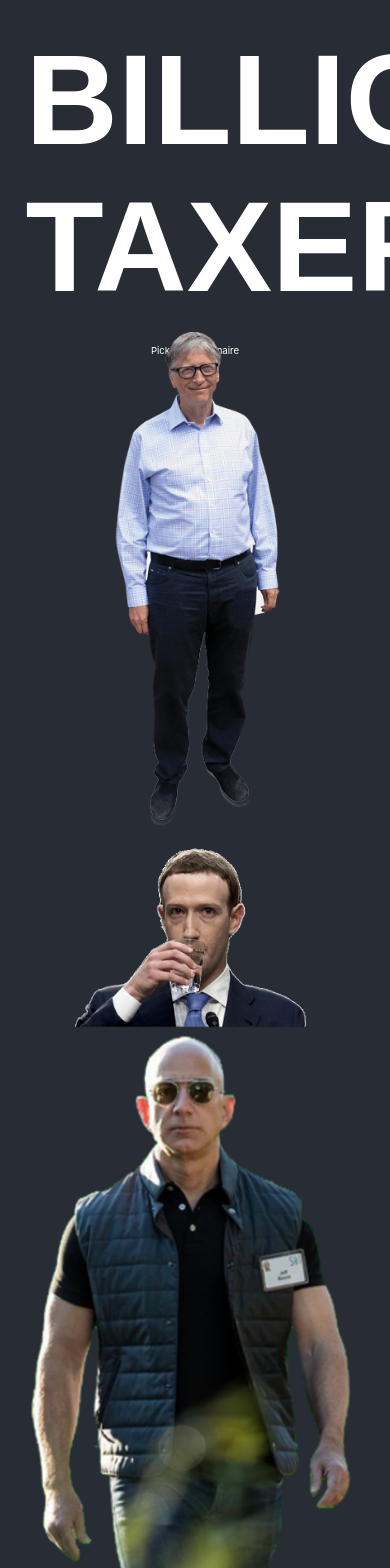
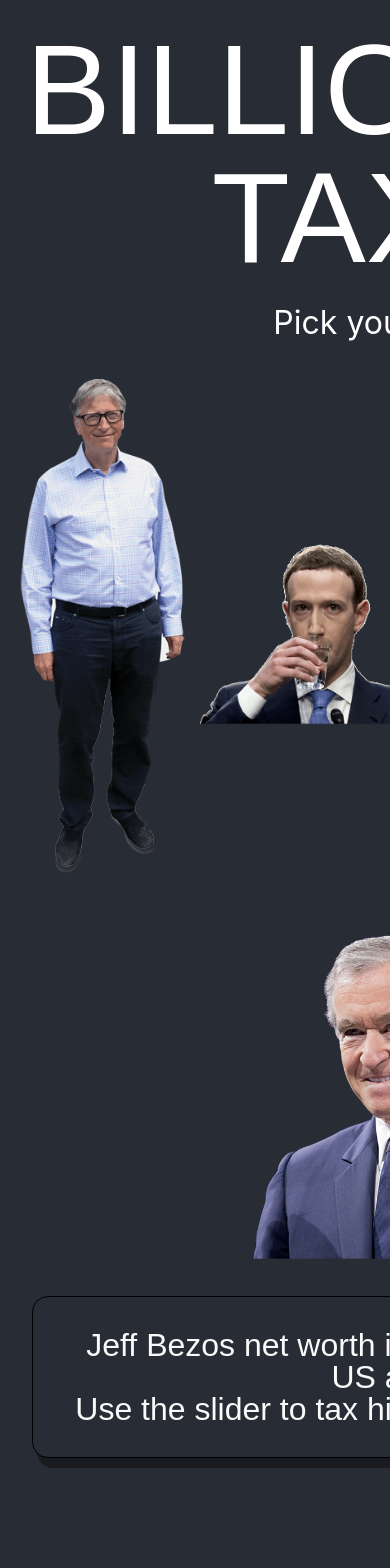
Before and after one commit to hey-irh/Billionaire-Taxer, a React (Create React App) app: page / in a window 390 px wide. Shown: the top 1568 px of the page. Built offline with nearby package versions, Linux system fonts and the light colour scheme.

Commit message:
added css reset, started adding responsive mobile styling

```diff
--- a/src/Components/Statements/Statements.css
+++ b/src/Components/Statements/Statements.css
@@ -11,12 +11,6 @@
 }
 
 .networth {
-  text-align: center;
-  position: sticky;
-  position: absolute;
-
-  bottom: 0;
-  top: 0.5em;
   background-color: #282c34;
   font-family: 'Alegreya Sans', sans-serif;
   padding-bottom: 3em;
@@ -25,4 +19,5 @@
 
 .textBox {
   padding-right: 5em;
+  height: 100%;
 }
--- a/src/Components/TopGrid/TopGrid.css
+++ b/src/Components/TopGrid/TopGrid.css
@@ -1,18 +1,19 @@
 .initialStatement {
-  border-radius: 0.5em;
-  background-color: #f9f9f9;
-  color: #282c34;
-  box-shadow: 5px 10px;
-  padding: 1em;
-  display: inline-block;
   font-family: 'Alegreya Sans', sans-serif;
   font-size: 0.9em;
+  color: #f9f9f9;
+  border-radius: 0.5em;
+  background-color: #282c34;
+  border: 1px solid #000000;
+  box-shadow: 5px 10px #00000061;
+  padding: 1em;
+  margin: 1em;
+  display: inline-block;
 }
 
 .picker {
   text-align: center;
   font-size: 0.6em;
-  margin-bottom: -2.5em;
 }
 
 .picker:hover {
@@ -64,3 +65,16 @@
     transform: translate(1px, -2px) rotate(-1deg);
   }
 }
+
+/* Small device styles */
+@media (max-width:600px) {
+
+  .picker {
+    font-size: 2em;
+  }
+
+  .initialStatement {
+    font-size: 2em;
+  }
+
+}
--- a/src/Components/TopGrid/TopGrid.js
+++ b/src/Components/TopGrid/TopGrid.js
@@ -34,7 +34,7 @@
   return (
     <div className={classes.root}>
       <Grid container spacing={3}>
-        <Grid item xs={12}>
+        <Grid item m={12}>
           <div className='entire'>
             <div className='headers'>
               <h1>BILLIONAIRE TAXER</h1>
--- a/src/index.js
+++ b/src/index.js
@@ -1,5 +1,6 @@
 import React from "react";
 import ReactDOM from "react-dom";
+import "./reset.css"
 import "./index.css";
 import App from "../src/Components/App/App";
 import reportWebVitals from "./reportWebVitals";
--- /dev/null
+++ b/src/reset.css
@@ -0,0 +1,366 @@
+/* http://meyerweb.com/eric/tools/css/reset/
+   v2.0-modified | 20110126
+   License: none (public domain)
+*/
+
+html, body, div, span, applet, object, iframe,
+h1, h2, h3, h4, h5, h6, p, blockquote, pre,
+a, abbr, acronym, address, big, cite, code,
+del, dfn, em, img, ins, kbd, q, s, samp,
+small, strike, strong, sub, sup, tt, var,
+b, u, i, center,
+dl, dt, dd, ol, ul, li,
+fieldset, form, label, legend,
+table, caption, tbody, tfoot, thead, tr, th, td,
+article, aside, canvas, details, embed,
+figure, figcaption, footer, header, hgroup,
+menu, nav, output, ruby, section, summary,
+time, mark, audio, video {
+  margin: 0;
+	padding: 0;
+	border: 0;
+	font-size: 100%;
+	font: inherit;
+	vertical-align: baseline;
+}
+
+/* make sure to set some focus styles for accessibility */
+:focus {
+    outline: 0;
+}
+
+/* HTML5 display-role reset for older browsers */
+article, aside, details, figcaption, figure,
+footer, header, hgroup, menu, nav, section {
+	display: block;
+}
+
+body {
+	line-height: 1;
+}
+
+ol, ul {
+	list-style: none;
+}
+
+blockquote, q {
+	quotes: none;
+}
+
+blockquote:before, blockquote:after,
+q:before, q:after {
+	content: '';
+	content: none;
+}
+
+table {
+	border-collapse: collapse;
+	border-spacing: 0;
+}
+
+input[type=search]::-webkit-search-cancel-button,
+input[type=search]::-webkit-search-decoration,
+input[type=search]::-webkit-search-results-button,
+input[type=search]::-webkit-search-results-decoration {
+    -webkit-appearance: none;
+    -moz-appearance: none;
+}
+
+input[type=search] {
+    -webkit-appearance: none;
+    -moz-appearance: none;
+    -webkit-box-sizing: content-box;
+    -moz-box-sizing: content-box;
+    box-sizing: content-box;
+}
+
+textarea {
+    overflow: auto;
+    vertical-align: top;
+    resize: vertical;
+}
+
+/**
+ * Correct `inline-block` display not defined in IE 6/7/8/9 and Firefox 3.
+ */
+
+audio,
+canvas,
+video {
+    display: inline-block;
+    *display: inline;
+    *zoom: 1;
+    max-width: 100%;
+}
+
+/**
+ * Prevent modern browsers from displaying `audio` without controls.
+ * Remove excess height in iOS 5 devices.
+ */
+
+audio:not([controls]) {
+    display: none;
+    height: 0;
+}
+
+/**
+ * Address styling not present in IE 7/8/9, Firefox 3, and Safari 4.
+ * Known issue: no IE 6 support.
+ */
+
+[hidden] {
+    display: none;
+}
+
+/**
+ * 1. Correct text resizing oddly in IE 6/7 when body `font-size` is set using
+ *    `em` units.
+ * 2. Prevent iOS text size adjust after orientation change, without disabling
+ *    user zoom.
+ */
+
+html {
+    font-size: 100%; /* 1 */
+    -webkit-text-size-adjust: 100%; /* 2 */
+    -ms-text-size-adjust: 100%; /* 2 */
+}
+
+/**
+ * Address `outline` inconsistency between Chrome and other browsers.
+ */
+
+a:focus {
+    outline: thin dotted;
+}
+
+/**
+ * Improve readability when focused and also mouse hovered in all browsers.
+ */
+
+a:active,
+a:hover {
+    outline: 0;
+}
+
+/**
+ * 1. Remove border when inside `a` element in IE 6/7/8/9 and Firefox 3.
+ * 2. Improve image quality when scaled in IE 7.
+ */
+
+img {
+    border: 0; /* 1 */
+    -ms-interpolation-mode: bicubic; /* 2 */
+}
+
+/**
+ * Address margin not present in IE 6/7/8/9, Safari 5, and Opera 11.
+ */
+
+figure {
+    margin: 0;
+}
+
+/**
+ * Correct margin displayed oddly in IE 6/7.
+ */
+
+form {
+    margin: 0;
+}
+
+/**
+ * Define consistent border, margin, and padding.
+ */
+
+fieldset {
+    border: 1px solid #c0c0c0;
+    margin: 0 2px;
+    padding: 0.35em 0.625em 0.75em;
+}
+
+/**
+ * 1. Correct color not being inherited in IE 6/7/8/9.
+ * 2. Correct text not wrapping in Firefox 3.
+ * 3. Correct alignment displayed oddly in IE 6/7.
+ */
+
+legend {
+    border: 0; /* 1 */
+    padding: 0;
+    white-space: normal; /* 2 */
+    *margin-left: -7px; /* 3 */
+}
+
+/**
+ * 1. Correct font size not being inherited in all browsers.
+ * 2. Address margins set differently in IE 6/7, Firefox 3+, Safari 5,
+ *    and Chrome.
+ * 3. Improve appearance and consistency in all browsers.
+ */
+
+button,
+input,
+select,
+textarea {
+    font-size: 100%; /* 1 */
+    margin: 0; /* 2 */
+    vertical-align: baseline; /* 3 */
+    *vertical-align: middle; /* 3 */
+}
+
+/**
+ * Address Firefox 3+ setting `line-height` on `input` using `!important` in
+ * the UA stylesheet.
+ */
+
+button,
+input {
+    line-height: normal;
+}
+
+/**
+ * Address inconsistent `text-transform` inheritance for `button` and `select`.
+ * All other form control elements do not inherit `text-transform` values.
+ * Correct `button` style inheritance in Chrome, Safari 5+, and IE 6+.
+ * Correct `select` style inheritance in Firefox 4+ and Opera.
+ */
+
+button,
+select {
+    text-transform: none;
+}
+
+/**
+ * 1. Avoid the WebKit bug in Android 4.0.* where (2) destroys native `audio`
+ *    and `video` controls.
+ * 2. Correct inability to style clickable `input` types in iOS.
+ * 3. Improve usability and consistency of cursor style between image-type
+ *    `input` and others.
+ * 4. Remove inner spacing in IE 7 without affecting normal text inputs.
+ *    Known issue: inner spacing remains in IE 6.
+ */
+
+button,
+html input[type="button"], /* 1 */
+input[type="reset"],
+input[type="submit"] {
+    -webkit-appearance: button; /* 2 */
+    cursor: pointer; /* 3 */
+    *overflow: visible;  /* 4 */
+}
+
+/**
+ * Re-set default cursor for disabled elements.
+ */
+
+button[disabled],
+html input[disabled] {
+    cursor: default;
+}
+
+/**
+ * 1. Address box sizing set to content-box in IE 8/9.
+ * 2. Remove excess padding in IE 8/9.
+ * 3. Remove excess padding in IE 7.
+ *    Known issue: excess padding remains in IE 6.
+ */
+
+input[type="checkbox"],
+input[type="radio"] {
+    box-sizing: border-box; /* 1 */
+    padding: 0; /* 2 */
+    *height: 13px; /* 3 */
+    *width: 13px; /* 3 */
+}
+
+/**
+ * 1. Address `appearance` set to `searchfield` in Safari 5 and Chrome.
+ * 2. Address `box-sizing` set to `border-box` in Safari 5 and Chrome
+ *    (include `-moz` to future-proof).
+ */
+
+input[type="search"] {
+    -webkit-appearance: textfield; /* 1 */
+    -moz-box-sizing: content-box;
+    -webkit-box-sizing: content-box; /* 2 */
+    box-sizing: content-box;
+}
+
+/**
+ * Remove inner padding and search cancel button in Safari 5 and Chrome
+ * on OS X.
+ */
+
+input[type="search"]::-webkit-search-cancel-button,
+input[type="search"]::-webkit-search-decoration {
+    -webkit-appearance: none;
+}
+
+/**
+ * Remove inner padding and border in Firefox 3+.
+ */
+
+button::-moz-focus-inner,
+input::-moz-focus-inner {
+    border: 0;
+    padding: 0;
+}
+
+/**
+ * 1. Remove default vertical scrollbar in IE 6/7/8/9.
+ * 2. Improve readability and alignment in all browsers.
+ */
+
+textarea {
+    overflow: auto; /* 1 */
+    vertical-align: top; /* 2 */
+}
+
+/**
+ * Remove most spacing between table cells.
+ */
+
+table {
+    border-collapse: collapse;
+    border-spacing: 0;
+}
+
+html,
+button,
+input,
+select,
+textarea {
+    color: #222;
+}
+
+
+::-moz-selection {
+    background: #b3d4fc;
+    text-shadow: none;
+}
+
+::selection {
+    background: #b3d4fc;
+    text-shadow: none;
+}
+
+img {
+    vertical-align: middle;
+}
+
+fieldset {
+    border: 0;
+    margin: 0;
+    padding: 0;
+}
+
+textarea {
+    resize: vertical;
+}
+
+.chromeframe {
+    margin: 0.2em 0;
+    background: #ccc;
+    color: #000;
+    padding: 0.2em 0;
+}
```
